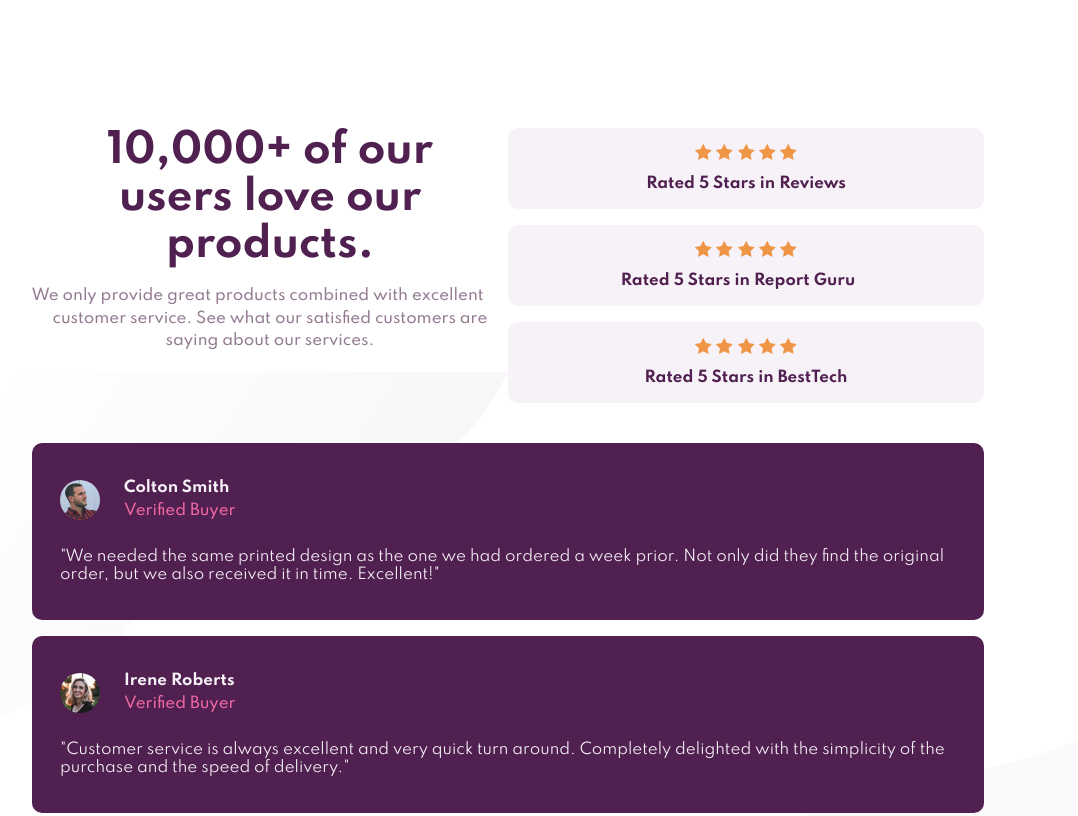
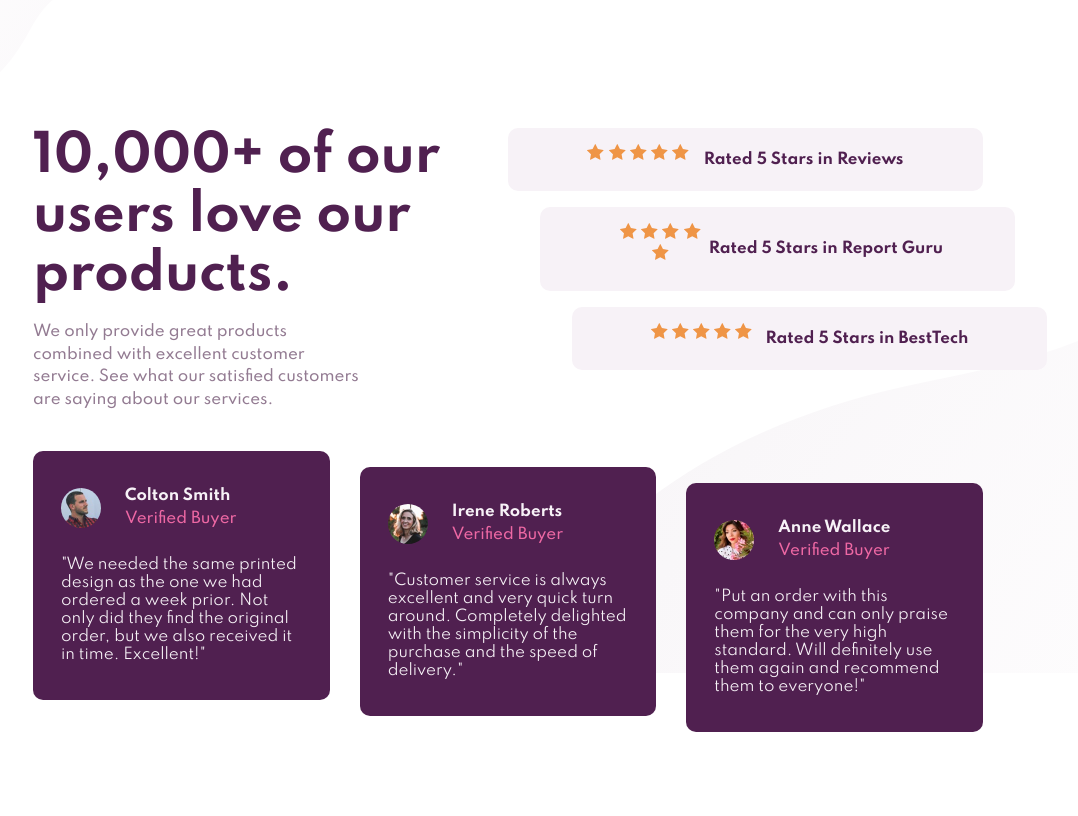
Before and after one commit to ismailcet/FrontendMentor-SocialProof, a plain HTML site: page index.html in a window 1280 px wide. Shown: the top 816 px of the page, without its empty margins (132-1210 px from the left). Drawn offline with Linux system fonts and the light colour scheme.

```diff
--- a/index.html
+++ b/index.html
@@ -77,7 +77,7 @@
          </div>
          <div class="person" id="irene">
           <div class="person-info">
-            <img src="images/image-irene.jpg" alt="person1" class="person-img">
+            <img src="images/image-irene.jpg" alt="person2" class="person-img">
             <div class="person-name">
               <h4 class="name">Irene Roberts</h4>
               <p class="person-job">Verified Buyer</p>
@@ -90,7 +90,7 @@
         </div>
         <div class="person" id="anne">
           <div class="person-info">
-            <img src="images/image-anne.jpg" alt="person1" class="person-img">
+            <img src="images/image-anne.jpg" alt="person3" class="person-img">
             <div class="person-name">
               <h4 class="name">Anne Wallace</h4>
               <p class="person-job">Verified Buyer</p>
--- a/style.css
+++ b/style.css
@@ -19,13 +19,15 @@
   padding: 0;
   box-sizing: border-box;
 }
-body {
-  font-size: 16px;
-  font-family: var(--ff--primary);
+html {
   background-image: url(images/bg-pattern-top-mobile.svg),
     url(images/bg-pattern-bottom-mobile.svg);
   background-repeat: no-repeat, no-repeat;
   background-position: right 50vw bottom 50vh, left 50vw top 50vh;
+}
+body {
+  font-size: 16px;
+  font-family: var(--ff--primary);
 }
 ul {
   list-style-type: none;
@@ -120,15 +122,15 @@
 
 /* Desktop */
 @media screen and (min-width: 56em) {
-  body {
+  html {
     background-image: url(images/bg-pattern-top-desktop.svg),
       url(images/bg-pattern-bottom-desktop.svg);
     background-repeat: no-repeat, no-repeat;
-    background-position: right 50vw bottom 50vh, left 50vw top 50vh;
+    background-position: right 59vw bottom 83vh, left 50vw top 0vh;
   }
 
   .section {
-    margin: 8rem 10.25rem;
+    margin: 8rem 10.3125rem;
   }
   .section-center {
     display: flex;
@@ -138,12 +140,52 @@
     width: 50%;
   }
   .header-title {
-    font-size: 40px;
+    margin: 0 0 1rem 0;
+    font-size: 50px;
+    text-align: left;
+  }
+  .header-info {
+    text-indent: 0;
+    text-align: left;
+    padding-right: 8.75rem;
   }
   .stars {
     width: 50%;
   }
+  .star {
+    display: flex;
+    align-items: center;
+    justify-content: space-around;
+  }
+  .star:nth-child(2) {
+    position: relative;
+    left: 2rem;
+  }
+  .star:nth-child(2) .stars-info {
+    margin-left: 0;
+  }
+  .star:last-child {
+    position: relative;
+    left: 4rem;
+  }
   .people {
     width: 100%;
+    display: flex;
+    justify-content: center;
+  }
+  .person {
+    margin-bottom: 0;
+    width: 350px;
+  }
+  .person:not(.person:last-child) {
+    margin-right: 1.875rem;
+  }
+  #irene {
+    position: relative;
+    top: 1rem;
+  }
+  #anne {
+    position: relative;
+    top: 2rem;
   }
 }
```
